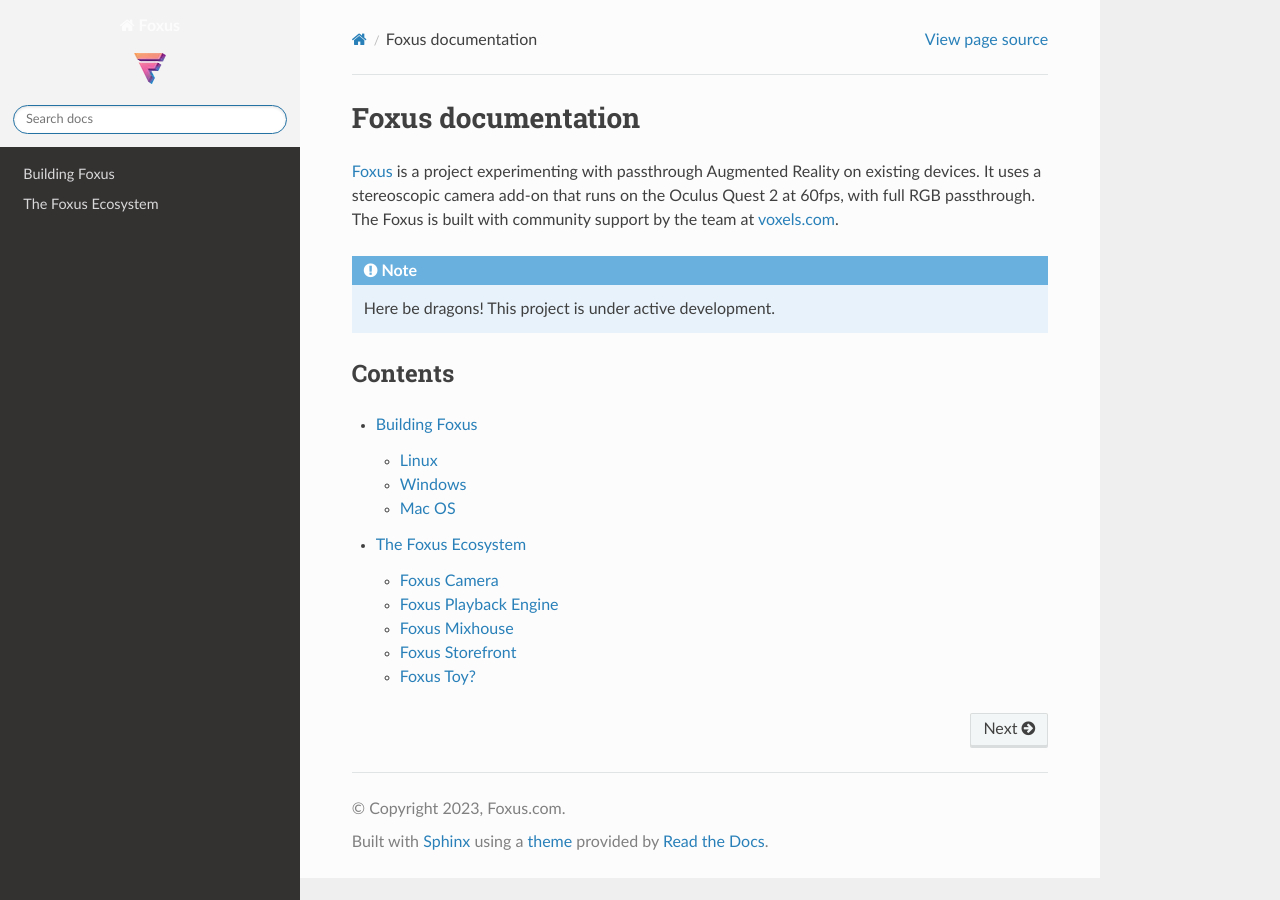
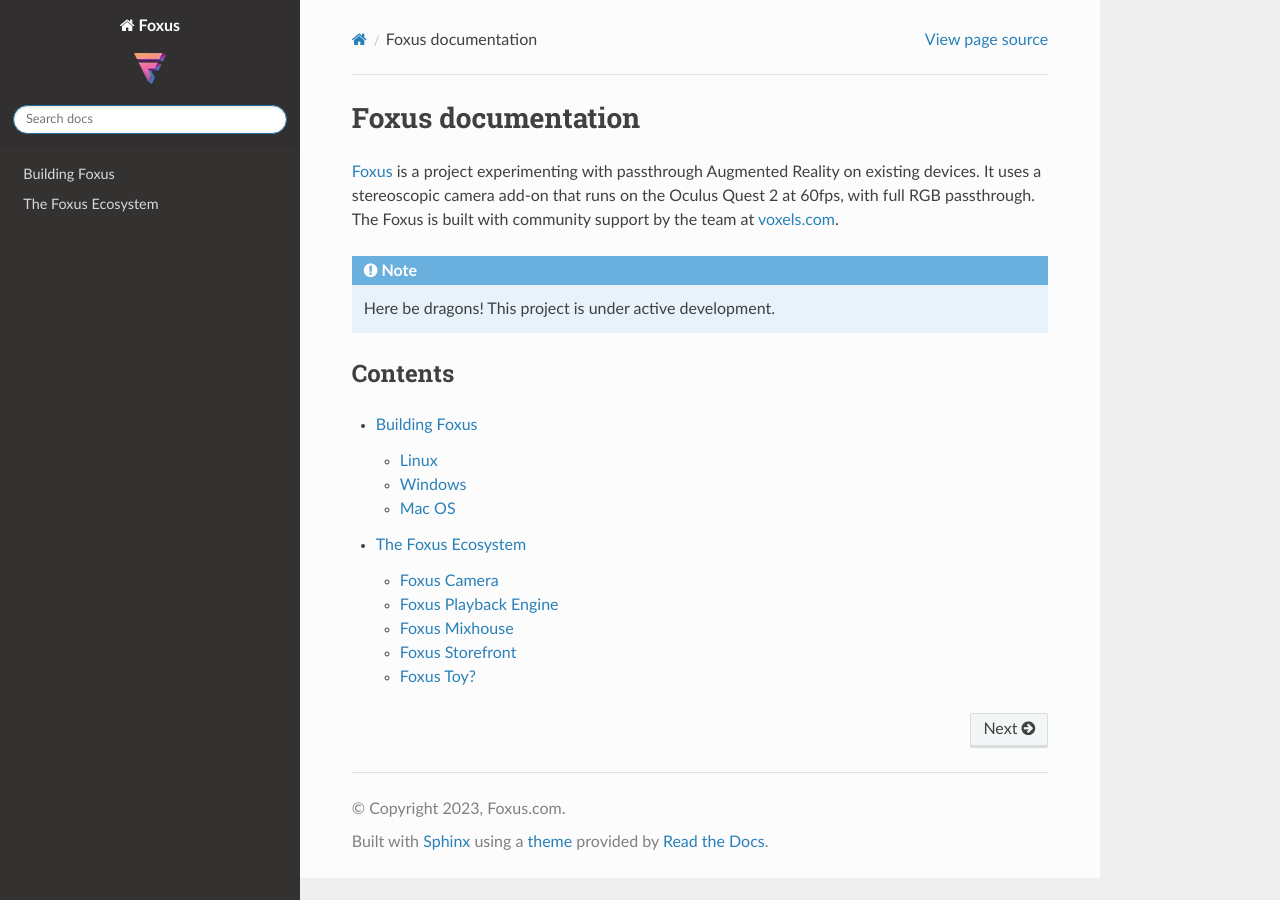
Before and after one commit to teamfoxus/foxus-docs, a Sphinx documentation site: the page built from docs/source/index.rst, in a window 1280 px wide. Built offline with Sphinx 7.4.7 and the Read the Docs theme 2.0.0, drawn with Linux system fonts in a browser that asks for light colours.

Commit message:
darken nav header

```diff
--- a/docs/source/conf.py
+++ b/docs/source/conf.py
@@ -35,7 +35,7 @@
 
 html_theme_options = {
     'display_version': False,
-    'style_nav_header_background': '#f3f3f3'
+    'style_nav_header_background': 'rgba(0,0,0,.05)'
 }
 
 # -- Options for EPUB output
```
